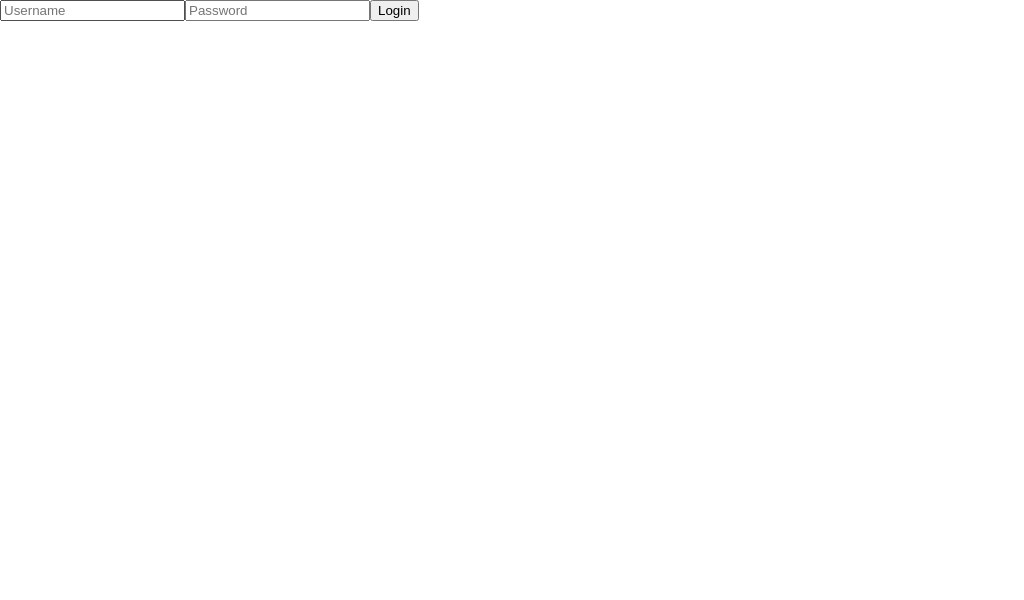
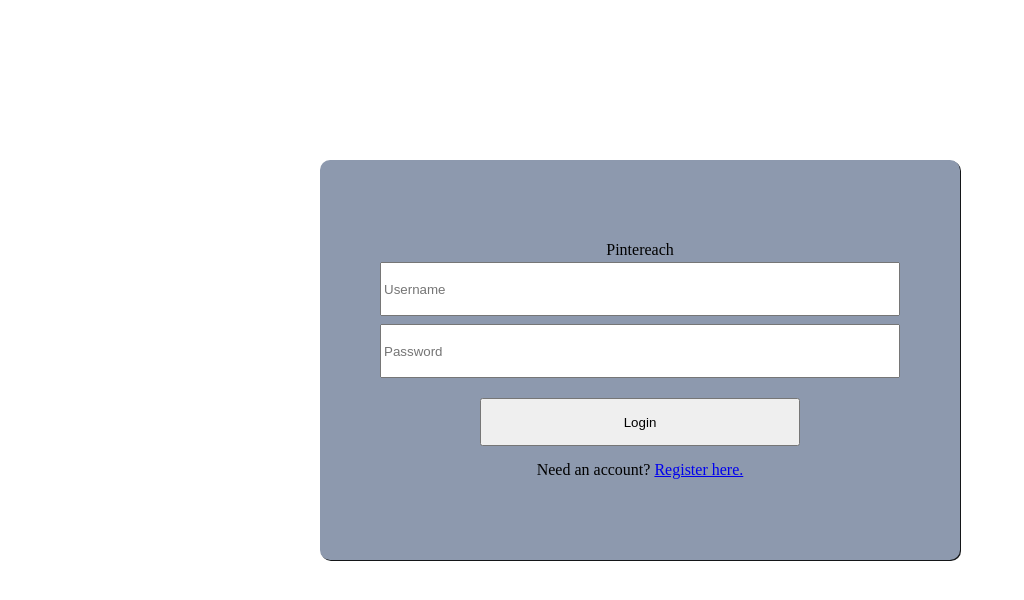
Before and after one commit to pintereach-pmltr/buildFTSG1-pintereach-FE, a React (Create React App) app in the folder pintereach/: page / in a window 1280 px wide. Shown: the top 600 px of the page, without its empty margins (0-1024 px from the left). Built offline with nearby package versions, Linux system fonts and the light colour scheme.

Commit message:
add structural styles to login and register

```diff
--- a/pintereach/src/views/login/login.js
+++ b/pintereach/src/views/login/login.js
@@ -2,11 +2,47 @@
 import React, { Component } from 'react';
 // redux imports
 import { connect } from 'react-redux';
-// router imports
-// import { NavLink } from 'react-router-dom';
+// react router imports
+import { NavLink } from 'react-router-dom';
 // action imports
 import { login } from '../../store/actions/index';
+// styled components imports
+import styled from 'styled-components';
 
+// styled components
+const LoginContainer = styled.div`
+  width: 50%;
+  margin: 0 auto;
+  display: flex;
+  flex-flow: column nowrap;
+  justify-content: center;
+  align-items: center;
+  margin-top: 10rem;
+`
+
+const LoginForm = styled.form`
+  background-color: #8D99AE;
+  width: 100%;
+  height: 25rem;
+  display: flex;
+  flex-flow: column nowrap;
+  justify-content: center;
+  align-items: center;
+  border-radius: 10px;
+  box-shadow: 1px 1px #141618;
+`
+
+const LoginInput = styled.input`
+  width: 80%;
+  height: 3rem;
+  margin: 0.25rem;
+`
+
+const LoginButton = styled.button`
+  width: 50%;
+  height: 3rem;
+  margin: 1rem;
+`
 
 class Login extends Component {
   state = {
@@ -34,13 +70,15 @@
 
   render() {
     return (
-      <div>
-        <form onSubmit={this.login}>
-        <input name='username' value={this.state.credentials.username} onChange={this.handleChanges} placeholder="Username" />
-        <input name='password' value={this.state.credentials.password} onChange={this.handleChanges}  placeholder="Password" />
-          <button>Login</button>
-        </form>
-      </div>
+      <LoginContainer>
+        <LoginForm onSubmit={this.login}>
+        <h1>Pintereach</h1>
+        <LoginInput name='username' value={this.state.credentials.username} onChange={this.handleChanges} placeholder="Username" />
+        <LoginInput name='password' value={this.state.credentials.password} onChange={this.handleChanges}  placeholder="Password" />
+          <LoginButton>Login</LoginButton>
+          <p>Need an account? <NavLink to='/register'>Register here.</NavLink></p>
+        </LoginForm>
+      </LoginContainer>
     );
   }
 };
--- a/pintereach/src/views/register/Register.js
+++ b/pintereach/src/views/register/Register.js
@@ -3,9 +3,46 @@
 // redux imports
 import { connect } from 'react-redux';
 // router imports
-// import { NavLink } from 'react-router-dom';
+import { NavLink } from 'react-router-dom';
 // action imports
 import { register } from '../../store/actions/index';
+// styled components import
+import styled from 'styled-components';
+
+// styled components
+const RegContainer = styled.div`
+  width: 50%;
+  margin: 0 auto;
+  display: flex;
+  flex-flow: column nowrap;
+  justify-content: center;
+  align-items: center;
+  margin-top: 10rem;
+`
+
+const RegForm = styled.form`
+  background-color: #8D99AE;
+  width: 100%;
+  height: 25rem;
+  display: flex;
+  flex-flow: column nowrap;
+  justify-content: center;
+  align-items: center;
+  border-radius: 10px;
+  box-shadow: 1px 1px #141618;
+`
+
+const RegInput = styled.input`
+  width: 80%;
+  height: 3rem;
+  margin: 0.25rem;
+`
+
+const RegButton = styled.button`
+  width: 50%;
+  height: 3rem;
+  margin: 1rem;
+`
 
 class Register extends Component {
     state = {
@@ -33,11 +70,15 @@
 
     render() {
         return (
-            <form onSubmit={this.register}>
-                <input name="username" placeholder="username" value={this.state.credentials.username} onChange={this.handleChanges}></input>
-                <input name="password" placeholder="password" value={this.state.credentials.password} onChange={this.handleChanges}></input>
-                <button>Register</button>
-            </form>
+            <RegContainer>
+                <RegForm onSubmit={this.register}>
+                    <h1>Pintereach</h1>
+                    <RegInput name="username" placeholder="username" value={this.state.credentials.username} onChange={this.handleChanges}></RegInput>
+                    <RegInput name="password" placeholder="password" value={this.state.credentials.password} onChange={this.handleChanges}></RegInput>
+                    <RegButton>Register</RegButton>
+                    <p>Already have an account? <NavLink to='/'>Login here</NavLink></p>
+                </RegForm>
+            </RegContainer>
         );
     }
 };
```
